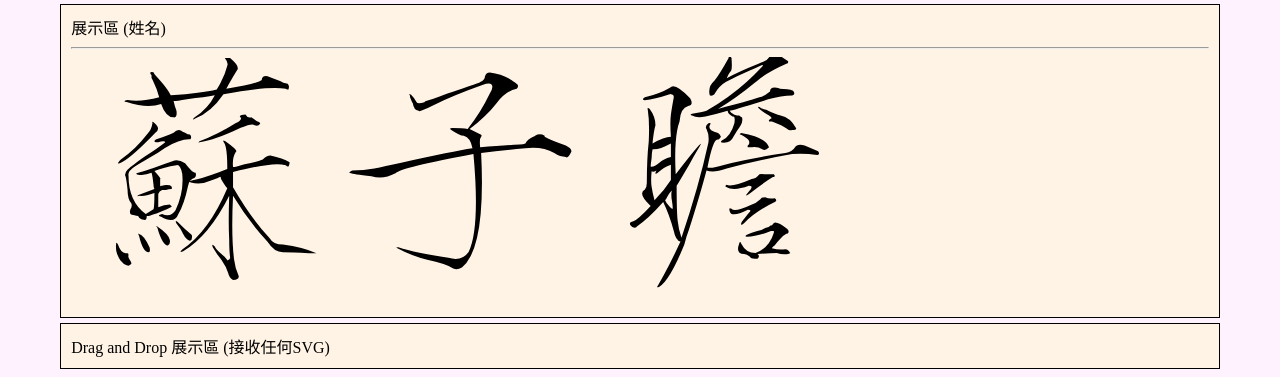
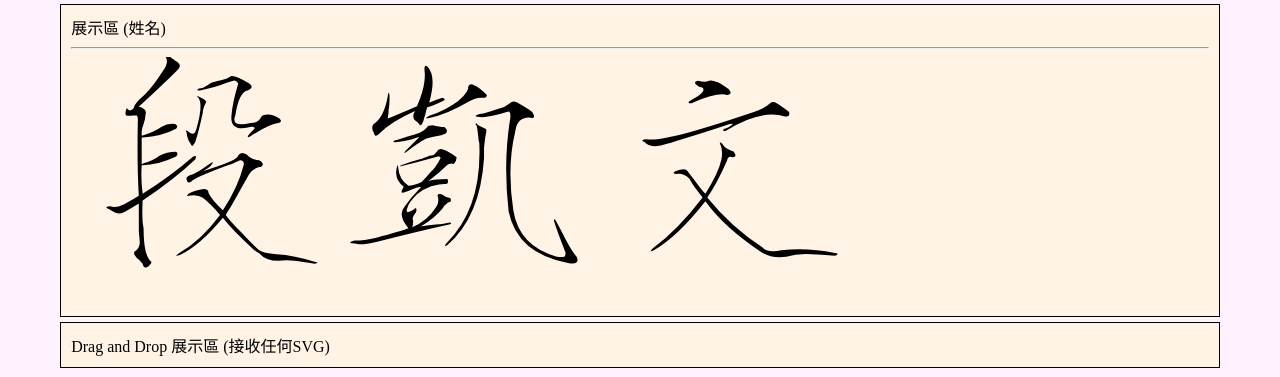
Before and after one commit to kevin77688/vis2021s, a website: page lab07/index.html in a window 1280 px wide. Shown: the part 427-804 px from the top of the page. Drawn offline with nearby package versions, Linux system fonts and the light colour scheme.

Commit message:
Update Lab07 name

```diff
--- a/lab07/index.html
+++ b/lab07/index.html
@@ -51,9 +51,12 @@
     <div>
       展示區 (姓名)
       <hr>
-      <img width="256" src="./uni8607_FZSJSK--GBK1-0.svg">
+      <!-- <img width="256" src="./uni8607_FZSJSK--GBK1-0.svg">
       <img width="256" src="./uni5B50_FZSJSK--GBK1-0.svg">
-      <img width="256" src="./uni77BB_FZSJSK--GBK1-0.svg">
+      <img width="256" src="./uni77BB_FZSJSK--GBK1-0.svg"> -->
+      <img width="256" src="./Kevin/uni6BB5_FZSJSK--GBK1-0.svg">
+      <img width="256" src="./Kevin/uni51F1_FZSJSK--GBK1-0.svg">
+      <img width="256" src="./Kevin/uni6587_FZSJSK--GBK1-0.svg">
     </div>
 
     <div>
```
Also changed, not shown: lab07/Kevin/uni51F1_FZSJSK--GBK1-0.svg (added), lab07/Kevin/uni6587_FZSJSK--GBK1-0.svg (added), lab07/Kevin/uni6BB5_FZSJSK--GBK1-0.svg (added), 2 other files.
